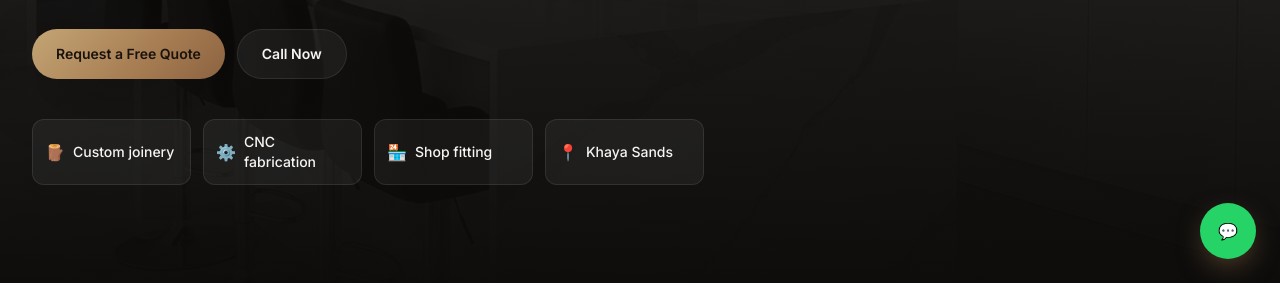
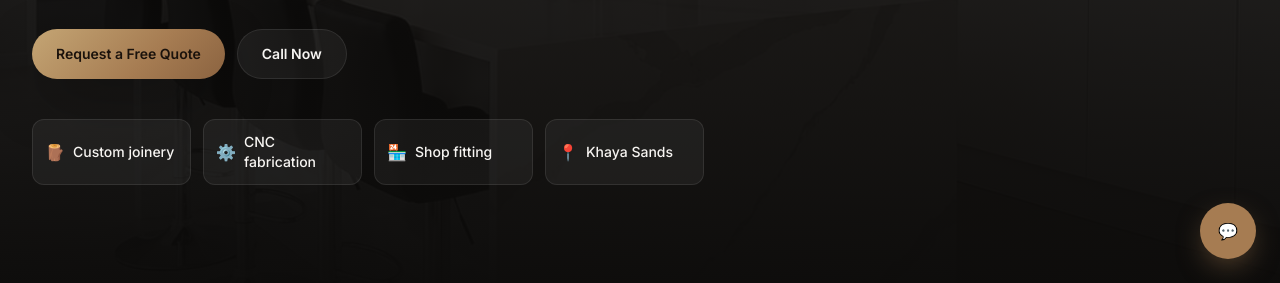
Before and after one commit to wavydigitalonline/WOOD-THINGS, a plain HTML site: page index.html in a window 1280 px wide. Shown: the part 517-800 px from the top of the page. Drawn offline with nearby package versions, Linux system fonts and the light colour scheme.

Commit message:
Add files via upload

```diff
--- a/style.css
+++ b/style.css
@@ -608,11 +608,6 @@ textarea.form-input { resize: vertical; }
   text-shadow: 0 0 12px rgba(166, 124, 82, 0.8), 0 0 28px rgba(166, 124, 82, 0.5);
 }
 
-.whatsapp-fab {
-  background: #25D366 !important;
-  color: #fff !important;
-}
-
 /* =========================================================
    Header logo + socials — matched to The Kleeners sizing
    ========================================================= */
```
